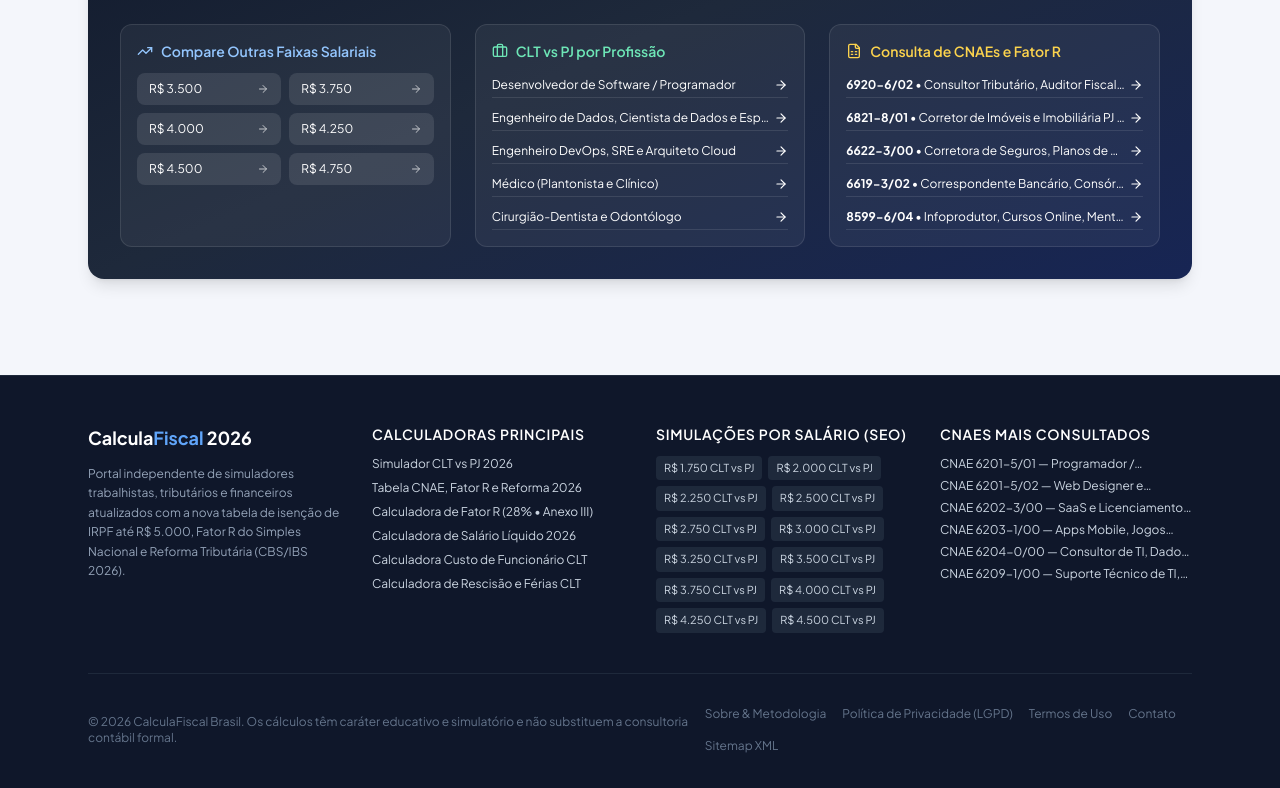
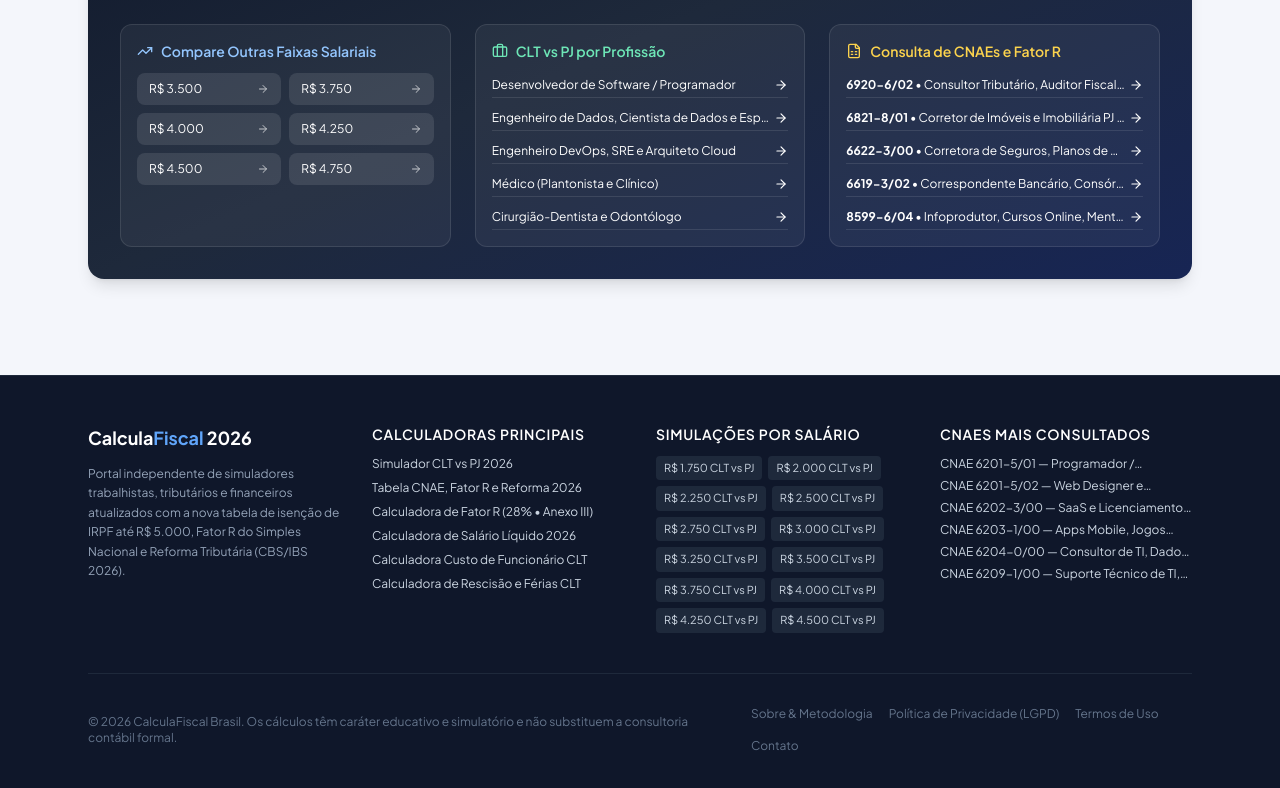
Before and after one commit to Diegosilva20/CalculadoraFiscal, a Next.js app: page / in a window 1280 px wide. Shown: the part 6204-6992 px from the top of the page. Built offline with nearby package versions, Linux system fonts and the light colour scheme; no server answers.

Commit message:
style(footer): remove Sitemap XML link and internal SEO label from visible user footer

```diff
--- a/src/components/Footer.tsx
+++ b/src/components/Footer.tsx
@@ -57,7 +57,7 @@ export default function Footer() {
 
           <div>
             <h4 className="text-white font-semibold text-sm mb-3 uppercase tracking-wider">
-              Simulações por Salário (SEO)
+              Simulações por Salário
             </h4>
             <div className="flex flex-wrap gap-1.5">
               {FAIXAS_SALARIAIS_SEO.slice(0, 12).map((sal) => (
@@ -108,9 +108,6 @@ export default function Footer() {
             <Link href="/contato" className="hover:text-slate-300">
               Contato
             </Link>
-            <Link href="/sitemap.xml" className="hover:text-slate-300">
-              Sitemap XML
-            </Link>
           </div>
         </div>
       </div>
```
